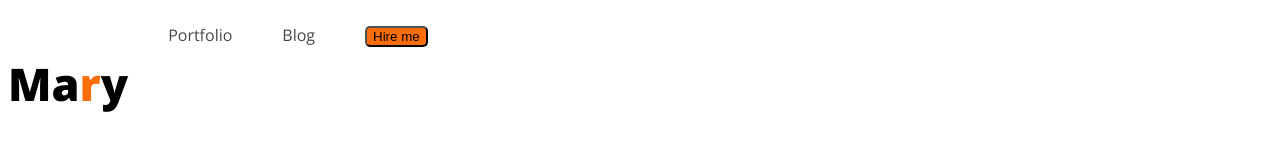
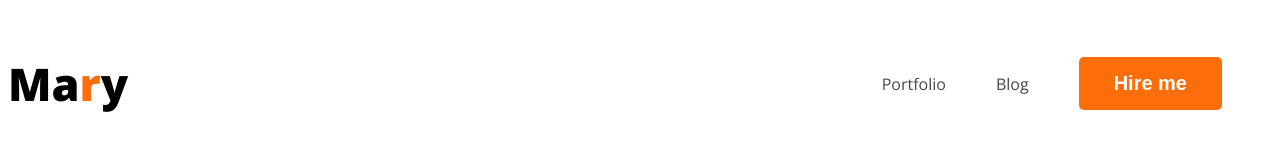
Before and after one commit to Samee37/webdeveloper-portfolio, a plain HTML site: page index.html in a window 1280 px wide. Drawn offline with nearby package versions, Linux system fonts and the light colour scheme.

Commit message:
nav title done

```diff
--- a/style.css
+++ b/style.css
@@ -4,6 +4,8 @@ body {
 
 nav {
     display: flex;
+    justify-content: space-between;
+    align-items: center;
 }
 
 .ntitle {
@@ -21,10 +23,18 @@ nav {
 
     border-radius: 5px;
     background: #FD6E0A;
+    border: 0;
+    color: #FFF;
+    font-size: 20px;
+    font-style: normal;
+    font-weight: 600;
+    padding: 15px 35px;
+
 }
 
 nav>ul {
     display: flex;
+    align-items: center;
 }
 
 nav li {
```
